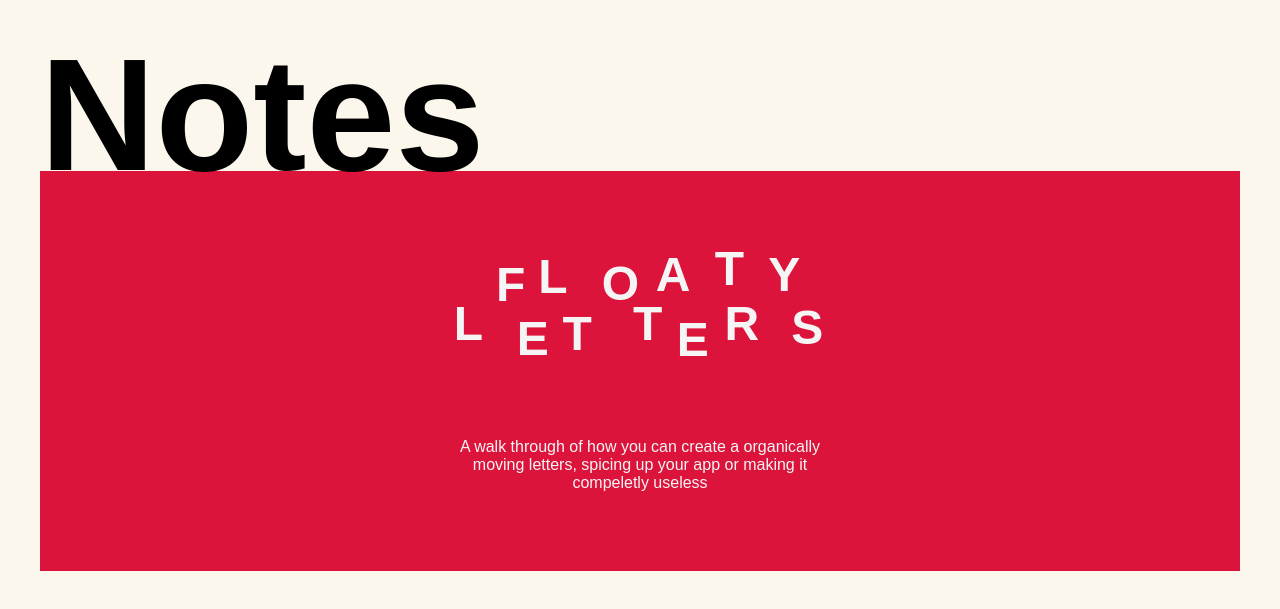
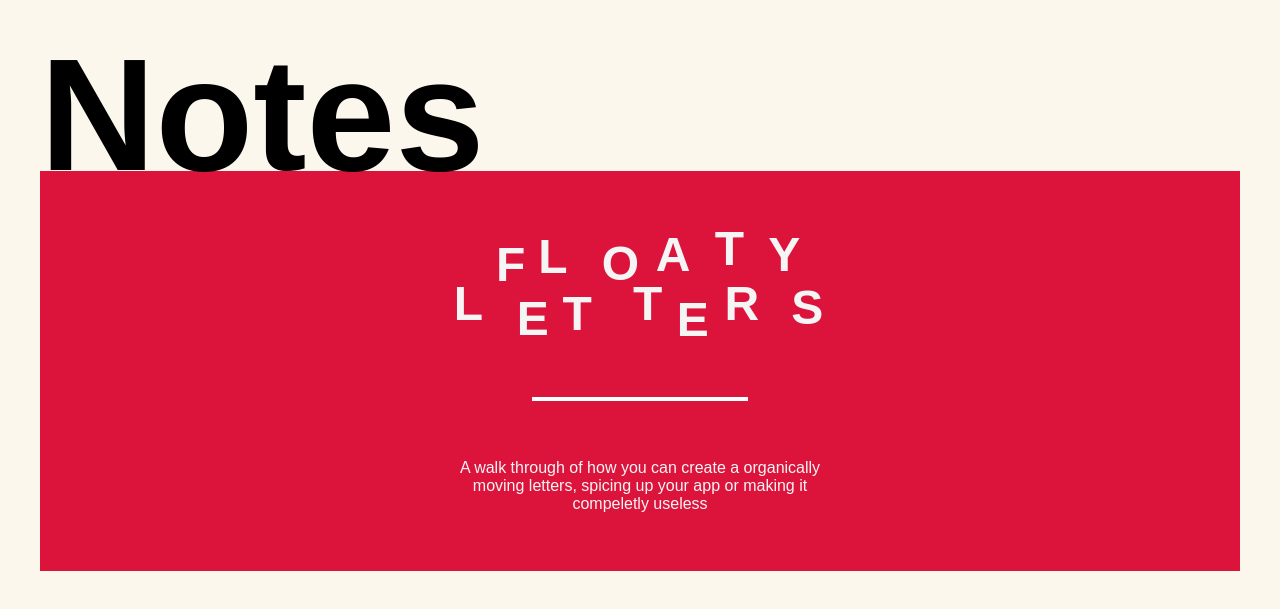
Before and after one commit to oc-developer/oc-portfolio, a React (Create React App) app: page / in a window 1280 px wide. Shown: the part 975-1584 px from the top of the page. Built offline with nearby package versions, Linux system fonts and the light colour scheme.

Commit message:
add transfrom to note

```diff
--- a/src/Notes/Notes.css
+++ b/src/Notes/Notes.css
@@ -1,10 +1,30 @@
 .note-floaty-letter {
     background-color: crimson;
     color: whitesmoke;
-    flex: 100%;
+    flex: 90%;
     height: 400px;
+    cursor: pointer;
+    transition-timing-function: ease-in-out;
+    transition-duration: .2s;
+}
+
+.note-floaty-letter:hover {
+    border-radius: 32px;
+    transform: scale(1.1, 1.1);
 }
 
 .note-text {
     max-width: 400px;
 }
+
+.dash {
+    background-color: white;
+    height: 4px;
+    width: 20%;
+    transition-duration: .2s;
+    transition-timing-function: ease-in-out;
+}
+
+.note-floaty-letter:hover .dash {
+    width: 25%;
+}
--- a/src/Notes/Notes.tsx
+++ b/src/Notes/Notes.tsx
@@ -14,6 +14,7 @@ export default function Notes() {
                     <FloatyLetters maxDuration={10} minDuration={3} phrase="FLOATY" />
                     <FloatyLetters maxDuration={10} minDuration={3} phrase="LETTERS" />
                 </h2>
+                <div className="dash"></div>
                 <span className="note-text">A walk through of how you can create a organically moving letters, spicing up your app or making it compeletly useless</span>
             </div>
         </div>
```
